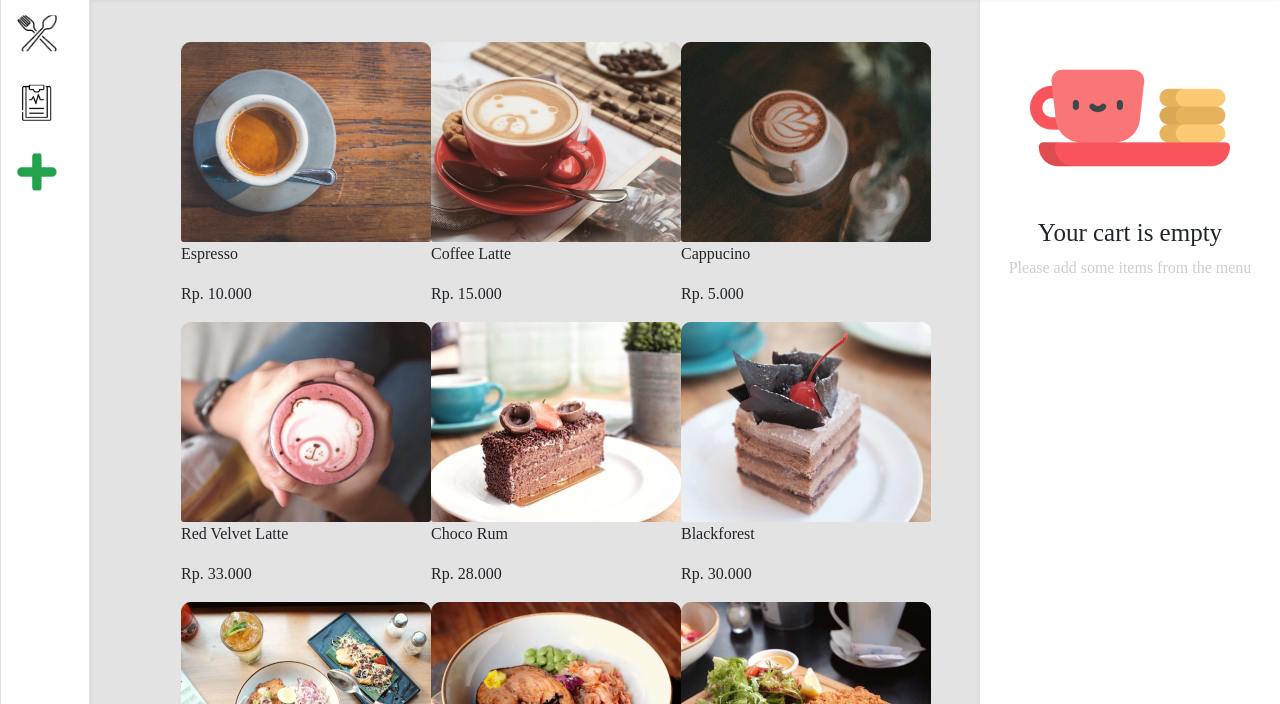
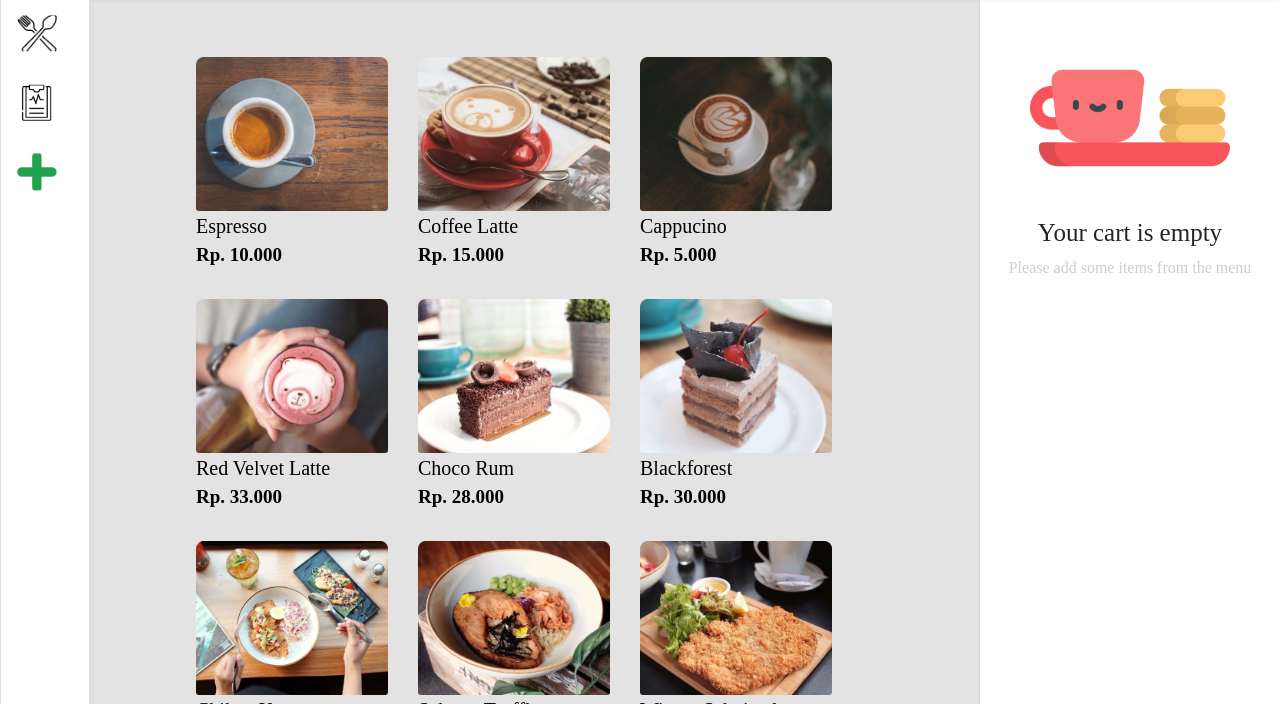
Before and after one commit to dzulfikarindzar/ResponsiveWeb, a plain HTML site: page index.html in a window 1280 px wide. Shown: the part 96-800 px from the top of the page. Drawn offline with nearby package versions, Linux system fonts and the light colour scheme; a web font is replaced by a local one.

Commit message:
Update style.css

```diff
--- a/style.css
+++ b/style.css
@@ -58,15 +58,15 @@ header .border h3 {
   display: flex;
   flex-wrap: wrap;
 }
-.card-one .item img {
+.card-one .menu img {
   max-width: 100%;
   max-height: 100%;
 }
-.card-one .item .tittle {
+.card-one .menu .tittle {
   font-size: 20px;
   margin: 0;
 }
-.card-one .item .price {
+.card-one .menu .price {
   font-size: 19px;
   font-weight: bold;
   margin: 0;
@@ -114,7 +114,7 @@ header .border h3 {
     margin-left: 70px;
     padding: 0px;
   }
-  .card-one .item {
+  .card-one .menu {
     color: black;
     margin: 2vh 2vw;
     width: 40vw;
@@ -145,7 +145,7 @@ header .border h3 {
     margin-left: 92px;
     padding: 9px;
   }
-  .card-one .item {
+  .card-one .menu {
     color: black;
     margin: 2vh 2vw;
     width: 30vw;
@@ -189,7 +189,7 @@ header .border h3 {
     flex-direction: column;
   }
 
-  .card-one .item {
+  .card-one .menu {
     width: 15vw;
     margin: 15px;
   }
```
